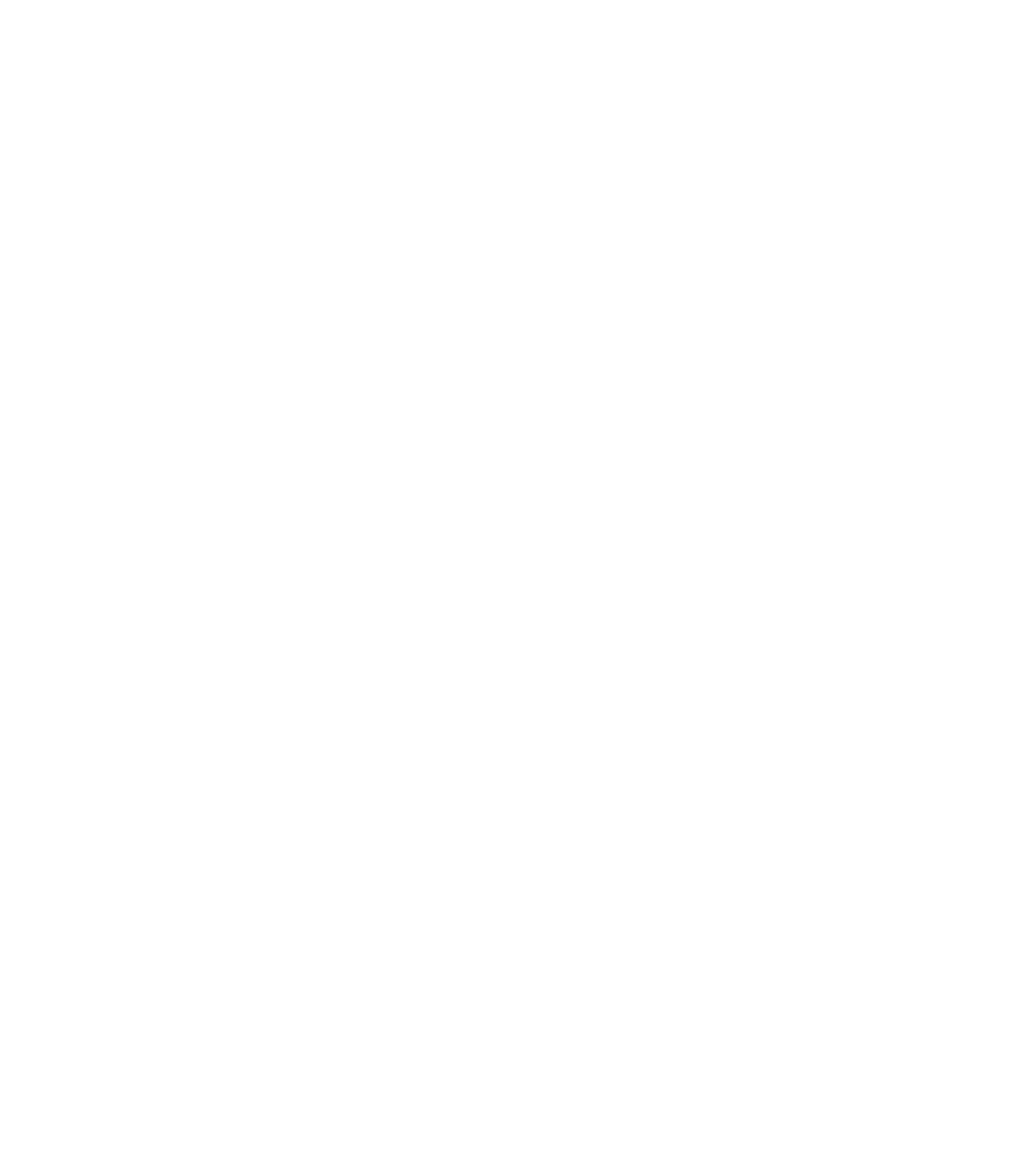
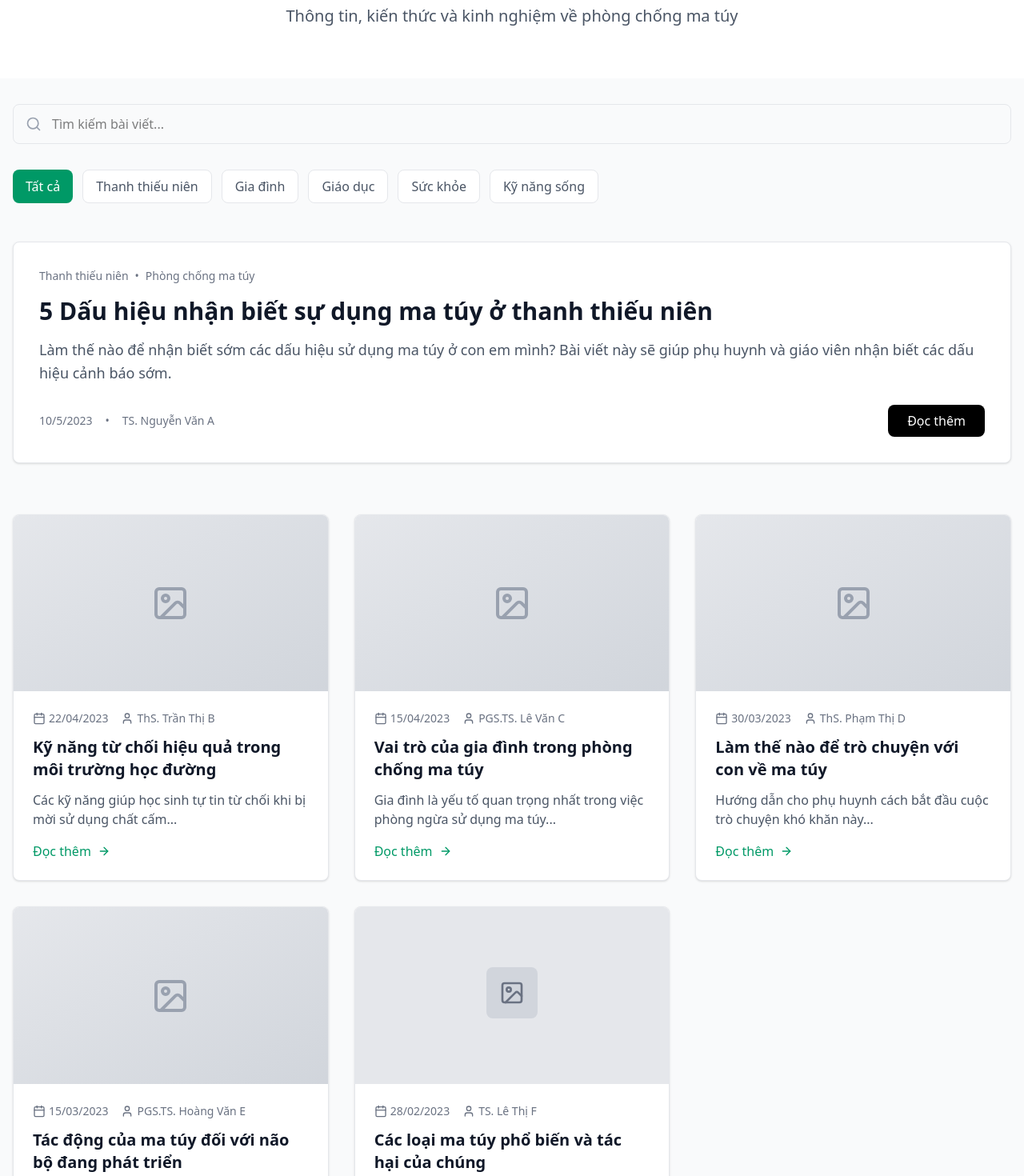
Before and after one commit to nghiatran149/SWP-FE, a React app: page /blog in a window 1280 px wide. Before the commit this address had no page. Shown: the part 180-1650 px from the top of the page at 80% size. Before the commit the page ends 800 px from the top, so only its background shows below. Built offline with nearby package versions, Linux system fonts and the light colour scheme; the HTML template or start-up script is replaced by a standard one.

Commit message:
Adding UI: Blog

```diff
--- a/src/App.jsx
+++ b/src/App.jsx
@@ -8,6 +8,7 @@
 import Assessment from "./pages/Assessment";
 import Course from "./pages/Course";
 import Booking from "./pages/Booking";
+import Blog from "./pages/Blog";
 import Dashboard from "./pages/Dashboard";
 import UserManagement from "./pages/UserManagement";
 import ConsultantManagement from "./pages/ConsultantManagement";
@@ -20,7 +21,6 @@
 import MyCourse from "./pages/MyCourse";
 import CourseDetail from "./pages/CourseDetail";
 import CertificateDetail from "./pages/CertificateDetail";
-
 
 function App() {
   return (
@@ -74,6 +74,14 @@
             element={
               <Layout>
                 <Booking />
+              </Layout>
+            }
+          />
+          <Route
+            path="/blog"
+            element={
+              <Layout>
+                <Blog />
               </Layout>
             }
           />
--- a/src/components/FeaturedCourses.jsx
+++ b/src/components/FeaturedCourses.jsx
@@ -1,5 +1,6 @@
 import React from 'react';
 import { ArrowRight, Book, Clock, User } from 'lucide-react';
+import { Link } from 'react-router-dom';
 
 const courses = [
   {
@@ -42,10 +43,10 @@
               Các khóa học được thiết kế phù hợp với từng đối tượng
             </p>
           </div>
-          <button className="hidden md:flex items-center gap-2 text-blue-600 hover:text-blue-700 font-semibold transition-colors duration-200">
+          <Link to="/courses" className="hidden md:flex items-center gap-2 text-blue-600 hover:text-blue-700 font-semibold transition-colors duration-200">
             Xem tất cả khóa học
             <ArrowRight className="w-4 h-4" />
-          </button>
+          </Link>
         </div>
 
         {/* Courses Grid */}
--- /dev/null
+++ b/src/pages/Blog.jsx
@@ -0,0 +1,247 @@
+import React, { useState } from 'react';
+import { Search, Calendar, User, ArrowRight, Image } from 'lucide-react';
+
+const Blog = () => {
+  const [activeCategory, setActiveCategory] = useState('Tất cả');
+  const [searchTerm, setSearchTerm] = useState('');
+
+  const categories = [
+    'Tất cả',
+    'Thanh thiếu niên',
+    'Gia đình',
+    'Giáo dục',
+    'Sức khỏe',
+    'Kỹ năng sống'
+  ];
+
+  const blogPosts = [
+    {
+      id: 1,
+      title: '5 Dấu hiệu nhận biết sự dụng ma túy ở thanh thiếu niên',
+      excerpt: 'Làm thế nào để nhận biết sớm các dấu hiệu sử dụng ma túy ở con em mình? Bài viết này sẽ giúp phụ huynh và giáo viên nhận biết các dấu hiệu cảnh báo sớm.',
+      date: '10/5/2023',
+      author: 'TS. Nguyễn Văn A',
+      category: 'Thanh thiếu niên',
+      featured: true,
+      image: true
+    },
+    {
+      id: 2,
+      title: 'Kỹ năng từ chối hiệu quả trong môi trường học đường',
+      excerpt: 'Các kỹ năng giúp học sinh tự tin từ chối khi bị mời sử dụng chất cấm...',
+      date: '22/04/2023',
+      author: 'ThS. Trần Thị B',
+      category: 'Kỹ năng sống',
+      image: true
+    },
+    {
+      id: 3,
+      title: 'Vai trò của gia đình trong phòng chống ma túy',
+      excerpt: 'Gia đình là yếu tố quan trọng nhất trong việc phòng ngừa sử dụng ma túy...',
+      date: '15/04/2023',
+      author: 'PGS.TS. Lê Văn C',
+      category: 'Gia đình',
+      image: true
+    },
+    {
+      id: 4,
+      title: 'Làm thế nào để trò chuyện với con về ma túy',
+      excerpt: 'Hướng dẫn cho phụ huynh cách bắt đầu cuộc trò chuyện khó khăn này...',
+      date: '30/03/2023',
+      author: 'ThS. Phạm Thị D',
+      category: 'Gia đình',
+      image: true
+    },
+    {
+      id: 5,
+      title: 'Tác động của ma túy đối với não bộ đang phát triển',
+      excerpt: 'Nghiên cứu mới về tác động của ma túy đối với não bộ đang phát triển ở thanh thiếu niên...',
+      date: '15/03/2023',
+      author: 'PGS.TS. Hoàng Văn E',
+      category: 'Sức khỏe',
+      image: true
+    },
+    {
+      id: 6,
+      title: 'Các loại ma túy phổ biến và tác hại của chúng',
+      excerpt: 'Tổng quan về các loại ma túy phổ biến hiện nay và tác hại của chúng đối với sức khỏe...',
+      date: '28/02/2023',
+      author: 'TS. Lê Thị F',
+      category: 'Sức khỏe',
+      image: false
+    }
+  ];
+
+  const filteredPosts = blogPosts.filter(post => {
+    const matchesCategory = activeCategory === 'Tất cả' || post.category === activeCategory;
+    const matchesSearch = post.title.toLowerCase().includes(searchTerm.toLowerCase()) ||
+                         post.excerpt.toLowerCase().includes(searchTerm.toLowerCase());
+    return matchesCategory && matchesSearch;
+  });
+
+  const featuredPost = blogPosts.find(post => post.featured);
+  const regularPosts = filteredPosts.filter(post => !post.featured);
+
+  return (
+    <div className="min-h-screen bg-gray-50">
+      {/* Header Section */}
+      <div className="bg-white py-16">
+        <div className="max-w-6xl mx-auto px-4 text-center">
+          <h1 className="text-4xl font-bold text-gray-900 mb-4">Blog</h1>
+          <p className="text-xl text-gray-600 max-w-3xl mx-auto">
+            Thông tin, kiến thức và kinh nghiệm về phòng chống ma túy
+          </p>
+        </div>
+      </div>
+
+      <div className="max-w-7xl mx-auto px-4 py-8">
+        {/* Search and Filter Section */}
+        <div className="mb-12">
+          {/* Search Bar */}
+          <div className="relative mb-8">
+            <Search className="absolute left-4 top-1/2 transform -translate-y-1/2 text-gray-400 h-5 w-5" />
+            <input
+              type="text"
+              placeholder="Tìm kiếm bài viết..."
+              value={searchTerm}
+              onChange={(e) => setSearchTerm(e.target.value)}
+              className="w-full pl-12 pr-4 py-3 border border-gray-200 rounded-lg focus:outline-none focus:ring-2 focus:ring-emerald-500 focus:border-transparent"
+            />
+          </div>
+
+          {/* Category Filter */}
+          <div className="flex flex-wrap gap-3">
+            {categories.map((category) => (
+              <button
+                key={category}
+                onClick={() => setActiveCategory(category)}
+                className={`px-4 py-2 rounded-lg font-medium transition-colors duration-200 ${
+                  activeCategory === category
+                    ? 'bg-emerald-600 text-white'
+                    : 'bg-white text-gray-600 hover:bg-gray-100 border border-gray-200'
+                }`}
+              >
+                {category}
+              </button>
+            ))}
+          </div>
+        </div>
+
+        {/* Featured Article */}
+        {featuredPost && (
+          <div className="mb-16">
+            <div className="bg-white rounded-lg shadow-sm border border-gray-200 overflow-hidden">
+              <div className="p-8">
+                {/* Breadcrumb */}
+                <div className="flex items-center gap-2 text-sm text-gray-500 mb-4">
+                  <span>Thanh thiếu niên</span>
+                  <span>•</span>
+                  <span>Phòng chống ma túy</span>
+                </div>
+
+                <h2 className="text-3xl font-bold text-gray-900 mb-4">
+                  {featuredPost.title}
+                </h2>
+
+                <p className="text-lg text-gray-600 mb-6 leading-relaxed">
+                  {featuredPost.excerpt}
+                </p>
+
+                <div className="flex items-center justify-between">
+                  <div className="flex items-center gap-4 text-sm text-gray-500">
+                    <span>{featuredPost.date}</span>
+                    <span>•</span>
+                    <span>{featuredPost.author}</span>
+                  </div>
+                  <button className="bg-black text-white px-6 py-2 rounded-lg hover:bg-gray-800 transition-colors duration-200">
+                    Đọc thêm
+                  </button>
+                </div>
+              </div>
+            </div>
+          </div>
+        )}
+
+        {/* Blog Grid */}
+        <div className="grid grid-cols-1 md:grid-cols-2 lg:grid-cols-3 gap-8">
+          {regularPosts.map((post) => (
+            <article key={post.id} className="bg-white rounded-lg shadow-sm border border-gray-200 overflow-hidden hover:shadow-md transition-shadow duration-200">
+              {/* Image Placeholder */}
+              <div className="aspect-video bg-gray-100 flex items-center justify-center">
+                {post.image ? (
+                  <div className="w-full h-full bg-gradient-to-br from-gray-200 to-gray-300 flex items-center justify-center">
+                    <Image className="h-12 w-12 text-gray-400" />
+                  </div>
+                ) : (
+                  <div className="w-full h-full bg-gray-200 flex items-center justify-center">
+                    <div className="text-center">
+                      <div className="w-16 h-16 bg-gray-300 rounded-lg mx-auto mb-2 flex items-center justify-center">
+                        <Image className="h-8 w-8 text-gray-500" />
+                      </div>
+                    </div>
+                  </div>
+                )}
+              </div>
+
+              <div className="p-6">
+                {/* Meta Info */}
+                <div className="flex items-center gap-4 text-sm text-gray-500 mb-3">
+                  <div className="flex items-center gap-1">
+                    <Calendar className="h-4 w-4" />
+                    <span>{post.date}</span>
+                  </div>
+                  <div className="flex items-center gap-1">
+                    <User className="h-4 w-4" />
+                    <span>{post.author}</span>
+                  </div>
+                </div>
+
+                {/* Title */}
+                <h3 className="text-xl font-bold text-gray-900 mb-3 line-clamp-2">
+                  {post.title}
+                </h3>
+
+                {/* Excerpt */}
+                <p className="text-gray-600 mb-4 line-clamp-3">
+                  {post.excerpt}
+                </p>
+
+                {/* Read More Link */}
+                <button className="inline-flex items-center gap-2 text-emerald-600 hover:text-emerald-700 font-medium transition-colors duration-200">
+                  <span>Đọc thêm</span>
+                  <ArrowRight className="h-4 w-4" />
+                </button>
+              </div>
+            </article>
+          ))}
+        </div>
+
+        {/* Load More Button */}
+        {filteredPosts.length > 6 && (
+          <div className="text-center mt-12">
+            <button className="bg-emerald-600 hover:bg-emerald-700 text-white font-semibold px-8 py-3 rounded-lg transition-colors duration-200">
+              Xem thêm bài viết
+            </button>
+          </div>
+        )}
+
+        {/* No Results */}
+        {filteredPosts.length === 0 && (
+          <div className="text-center py-12">
+            <div className="text-gray-400 mb-4">
+              <Search className="h-16 w-16 mx-auto" />
+            </div>
+            <h3 className="text-xl font-semibold text-gray-900 mb-2">
+              Không tìm thấy bài viết nào
+            </h3>
+            <p className="text-gray-600">
+              Thử thay đổi từ khóa tìm kiếm hoặc chọn danh mục khác
+            </p>
+          </div>
+        )}
+      </div>
+    </div>
+  );
+};
+
+export default Blog;
```
